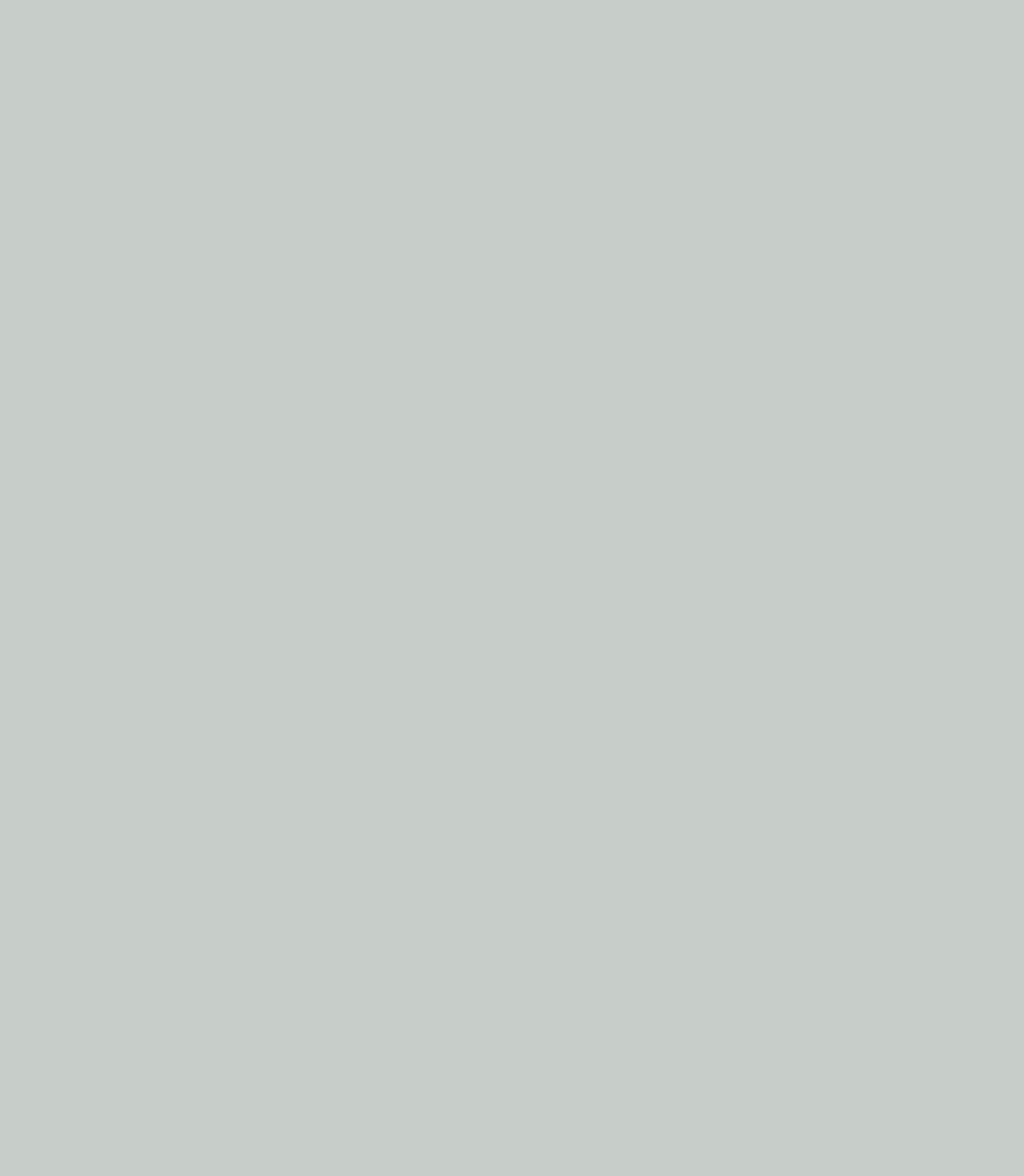
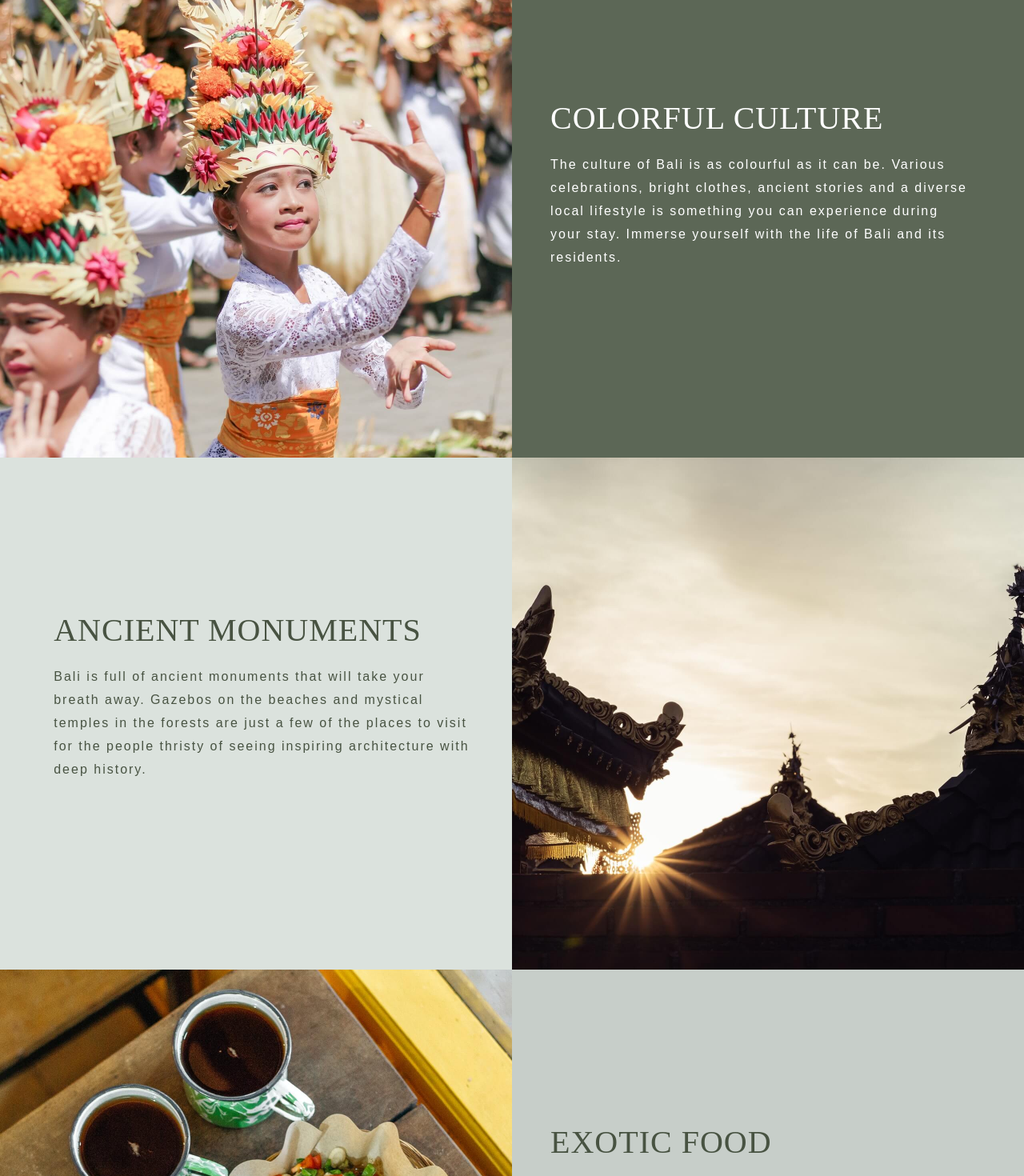
Before and after one commit to SutheeDev/react-poveda, a React (Vite) app in the folder client/: page /Culture in a window 1280 px wide. Shown: the part 1040-2510 px from the top of the page at 80% size. Before the commit the page ends 800 px from the top, so only its background shows below. Built offline with nearby package versions, Linux system fonts and the light colour scheme.

Commit message:
added Message, Article, Package, Invitation, and Footer components to Culture page

```diff
--- a/client/src/pages/Culture.jsx
+++ b/client/src/pages/Culture.jsx
@@ -1,11 +1,69 @@
 import styled from "styled-components";
-import { Hero } from "../components";
+import {
+  Hero,
+  Message,
+  Article,
+  Package,
+  Invitation,
+  Footer,
+} from "../components";
 import imgUrl from "../assets/images/HERO_05_CULTURE.jpg";
+import imgAr1 from "../assets/images/AR_CUL_01.jpg";
+import imgAr2 from "../assets/images/AR_CUL_02.jpg";
+import imgAr3 from "../assets/images/AR_CUL_03.jpg";
 
 const Culture = () => {
   return (
     <Wrapper>
       <Hero smText={`it's time to`} bgText="fell bali" imgUrl={imgUrl} />
+
+      <Message
+        title="dive into a lifestyle"
+        paragraph={`Need a place to get away? There is no better corner in the world to hide from the dull everyday than the magical Bali. Relax on the picturesque beaches, visit numerous spas and reside in the breathtaking resorts this location has to offer – and forget all of your worries.`}
+      />
+
+      <Article
+        title="colorful culture"
+        pFirst={` The culture of Bali is as colourful as it can be. Various celebrations, bright clothes, ancient stories and a diverse local lifestyle is something you can experience during your stay. Immerse yourself with the life of Bali and its residents. `}
+        bgColor="var(--green-3)"
+        txColor="var(--white)"
+        imgLeft={true}
+        img={imgAr1}
+      />
+
+      <Article
+        title="ancient monuments"
+        pFirst={` Bali is full of ancient monuments that will take your breath away. Gazebos on the beaches and mystical temples in the forests are just a few of the places to visit for the people thristy of seeing inspiring architecture with deep history. `}
+        bgColor="var(--light-grey)"
+        txColor="var(--green-2)"
+        imgLeft={false}
+        img={imgAr2}
+      />
+
+      <Article
+        title="exotic food"
+        pFirst={`Hungry for something new? Your search is over. The fresh and exciting cuisine of Bali will make your taste buds happy for weeks to come. Be it street food or fancy local restaurants, we are sure you will find something new to drool over after your stay is over.`}
+        bgColor="var(--grey)"
+        txColor="var(--green-2)"
+        imgLeft={true}
+        img={imgAr3}
+      />
+
+      <Package
+        title="feel the culture"
+        info={`The culture in Bali is colourful and ready to be explored by the curious. Contact us so we can make sure that you don't miss anything crucial during your trip.`}
+        price="514"
+        bgColor="var(--green-3)"
+        txColor="var(--white)"
+        btnText="pricing"
+      />
+
+      <Invitation
+        title="come visit us"
+        info={`Bali is an amazing place to immerse yourself into a rich culture, which can surprise you with its history, monuments, celebrations and, of course, food. Contact us so we can help you organize a memorable stay at one of the most magical places on the planet.`}
+      />
+
+      <Footer />
     </Wrapper>
   );
 };
```
